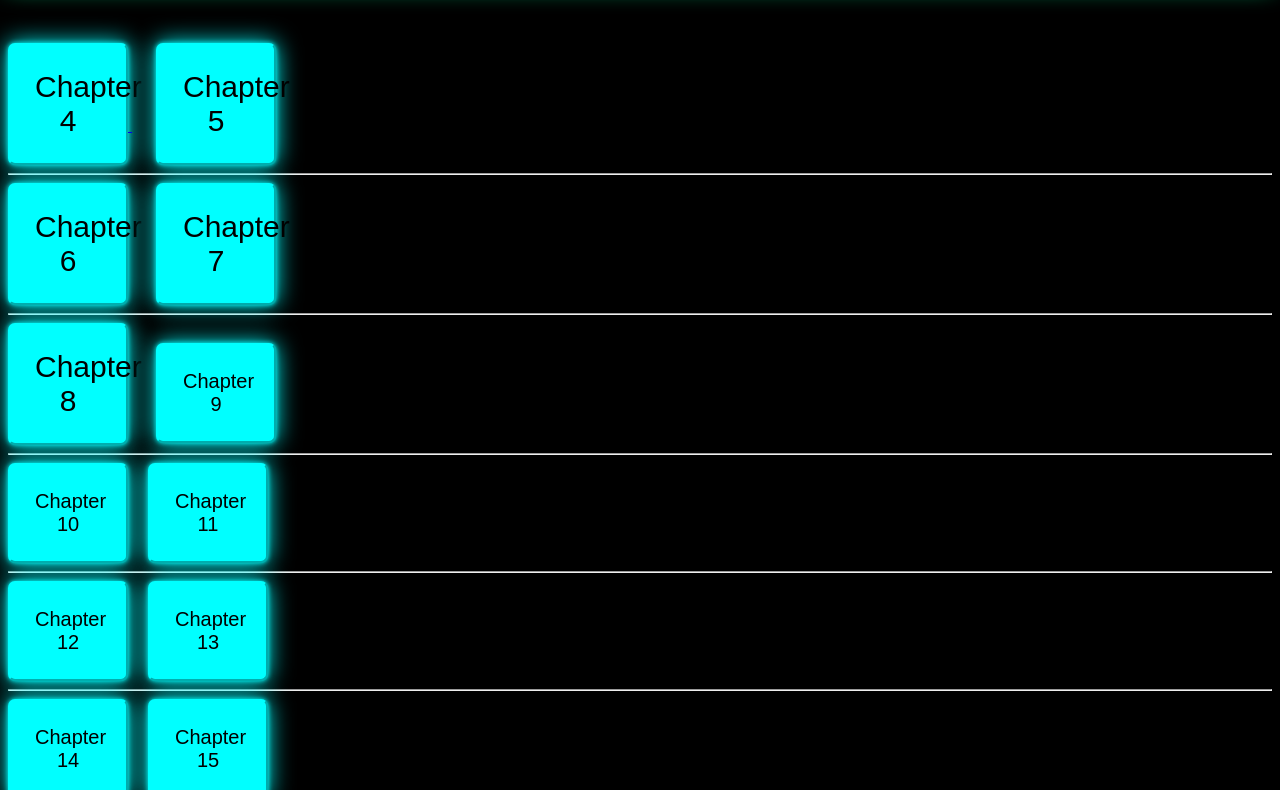
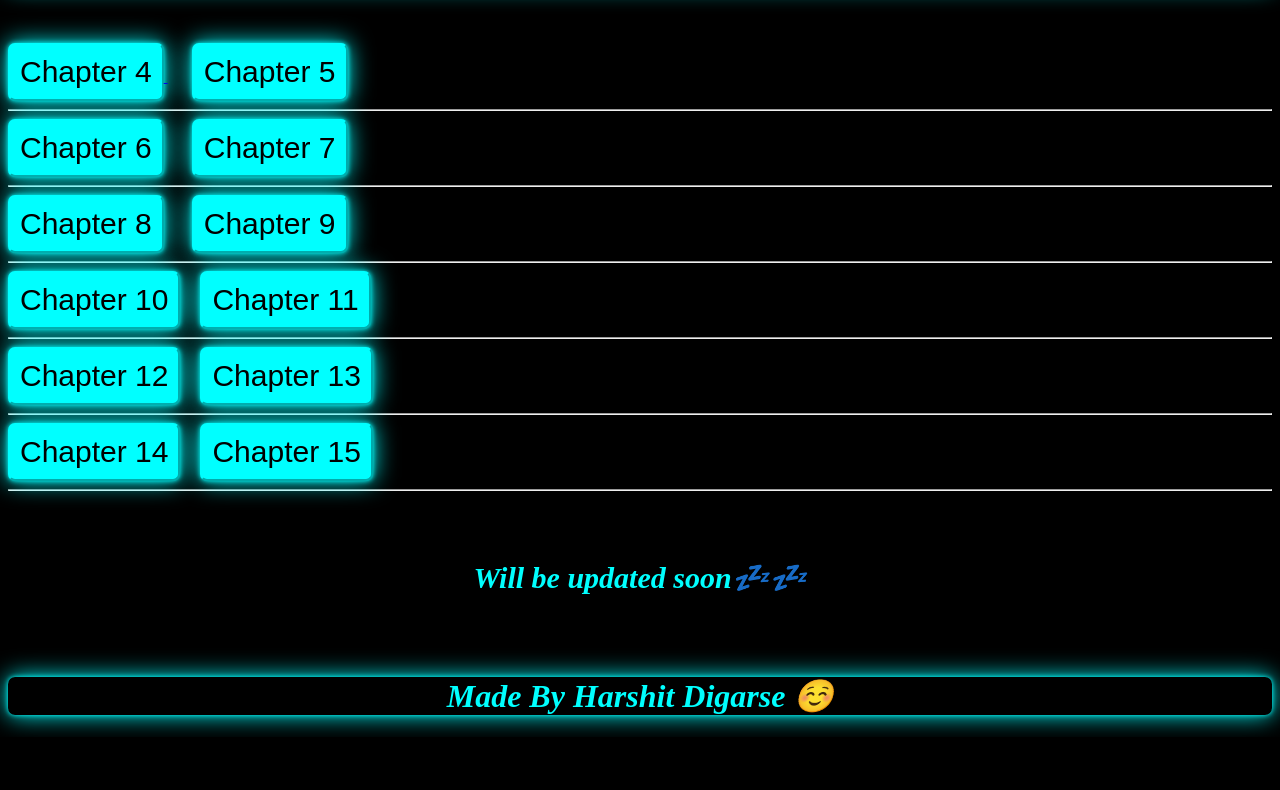
Before and after one commit to HarshitDigarse/Class8, a plain HTML site: page science.html in a window 1280 px wide. Shown: the part 73-863 px from the top of the page. After the commit the page ends 810 px from the top, so only its background shows below. Drawn offline with Linux system fonts and the light colour scheme.

Commit message:
Update science.html

```diff
--- a/science.html
+++ b/science.html
@@ -5,7 +5,7 @@
    <meta charset="UTF-8">
    <meta name="viewport" content="width=device-width, initial-scale=1">
    <title>science</title>
-   <link rel="stylesheet" href="home.css">
+   <link rel="stylesheet" href="path.css">
 </head>
 <body style="background-image: url(); background-size: cover; background-repeat: no-repeat; color: cyan; text-align: ">
    <h1 style="text-align:center;">Class 8 Science solutions</h1>
```
